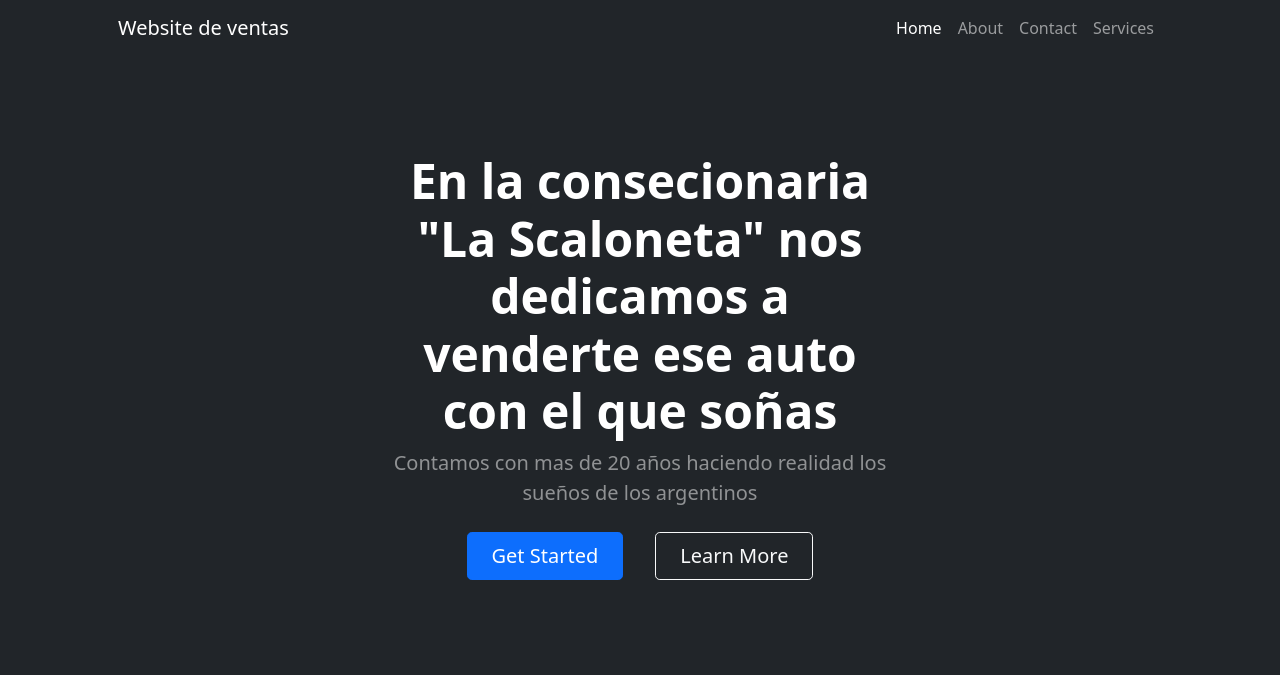
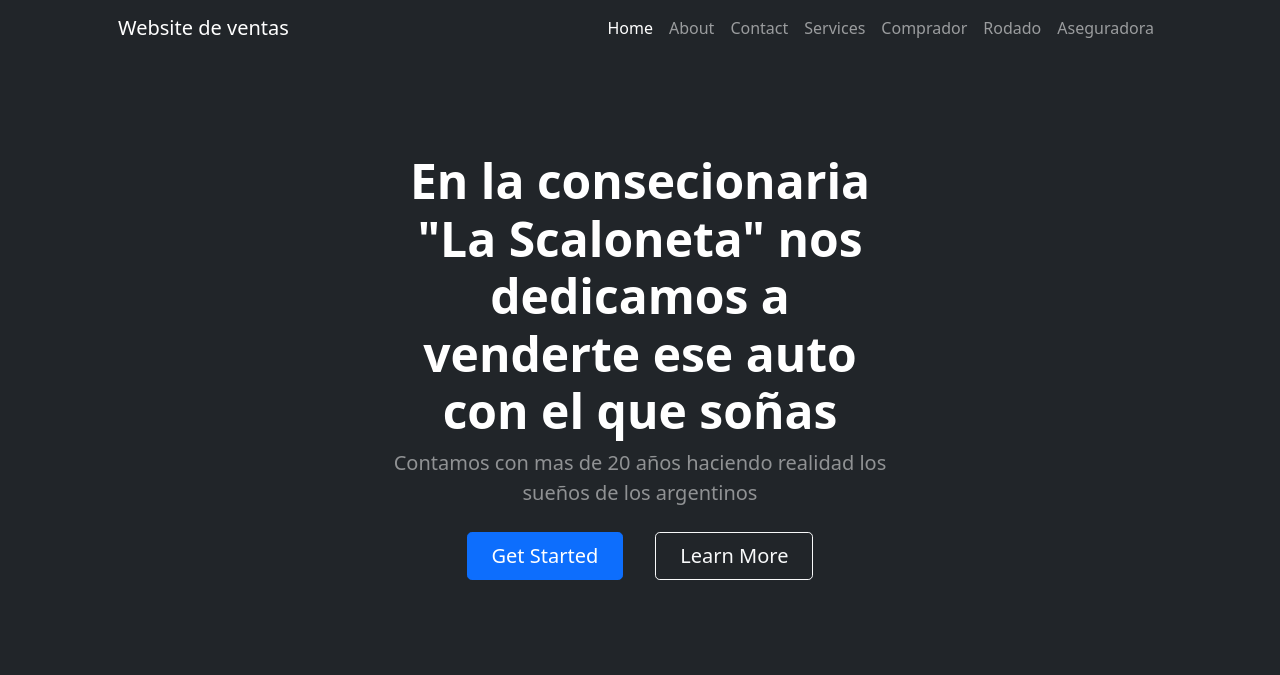
Before and after one commit to Faccejas/Trabajo_final_coder_python, a Django app: page /venta/Inicio/ in a window 1280 px wide. Shown: the top 675 px of the page. Run offline with Django 4.2, Linux system fonts and the light colour scheme; some libraries are stand-ins or nearby versions.

Commit message:
templates

```diff
--- a/concesionaria/compra/templates/compra/index.html
+++ b/concesionaria/compra/templates/compra/index.html
@@ -26,6 +26,8 @@
                         <li class="nav-item"><a class="nav-link" href="#!">About</a></li>
                         <li class="nav-item"><a class="nav-link" href="#!">Contact</a></li>
                         <li class="nav-item"><a class="nav-link" href="#!">Services</a></li>
+                        <li class="nav-item"><a class="nav-link" href="#!">Vendedor</a></li>
+                        <li class="nav-item"><a class="nav-link" href="#!">Rodado</a></li>
                     </ul>
                 </div>
             </div>
--- a/concesionaria/venta/templates/venta/index.html
+++ b/concesionaria/venta/templates/venta/index.html
@@ -26,6 +26,9 @@
                         <li class="nav-item"><a class="nav-link" href="#!">About</a></li>
                         <li class="nav-item"><a class="nav-link" href="#!">Contact</a></li>
                         <li class="nav-item"><a class="nav-link" href="#!">Services</a></li>
+                        <li class="nav-item"><a class="nav-link" href="#!">Comprador</a></li>
+                        <li class="nav-item"><a class="nav-link" href="#!">Rodado</a></li>
+                        <li class="nav-item"><a class="nav-link" href="#!">Aseguradora</a></li>
                     </ul>
                 </div>
             </div>
```
